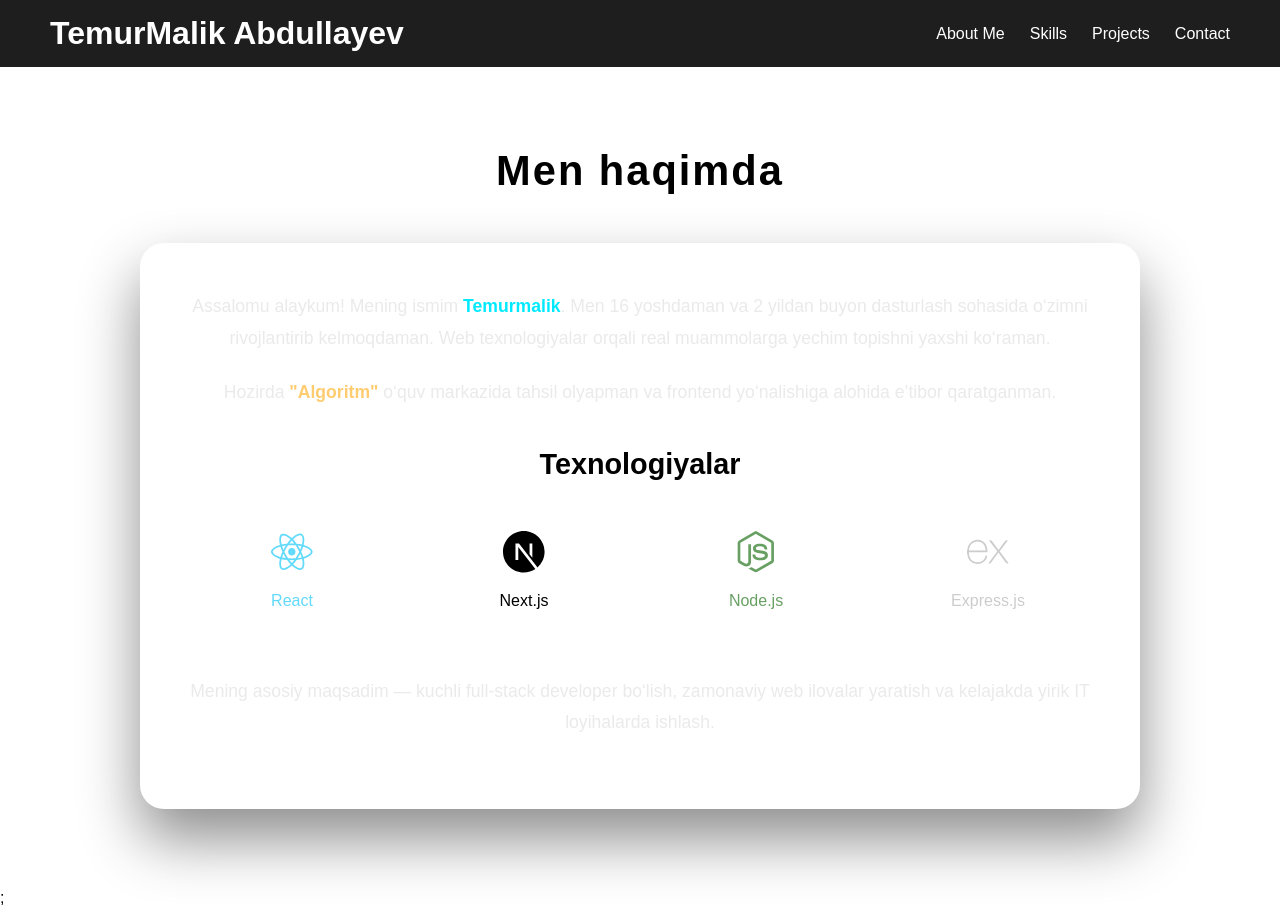
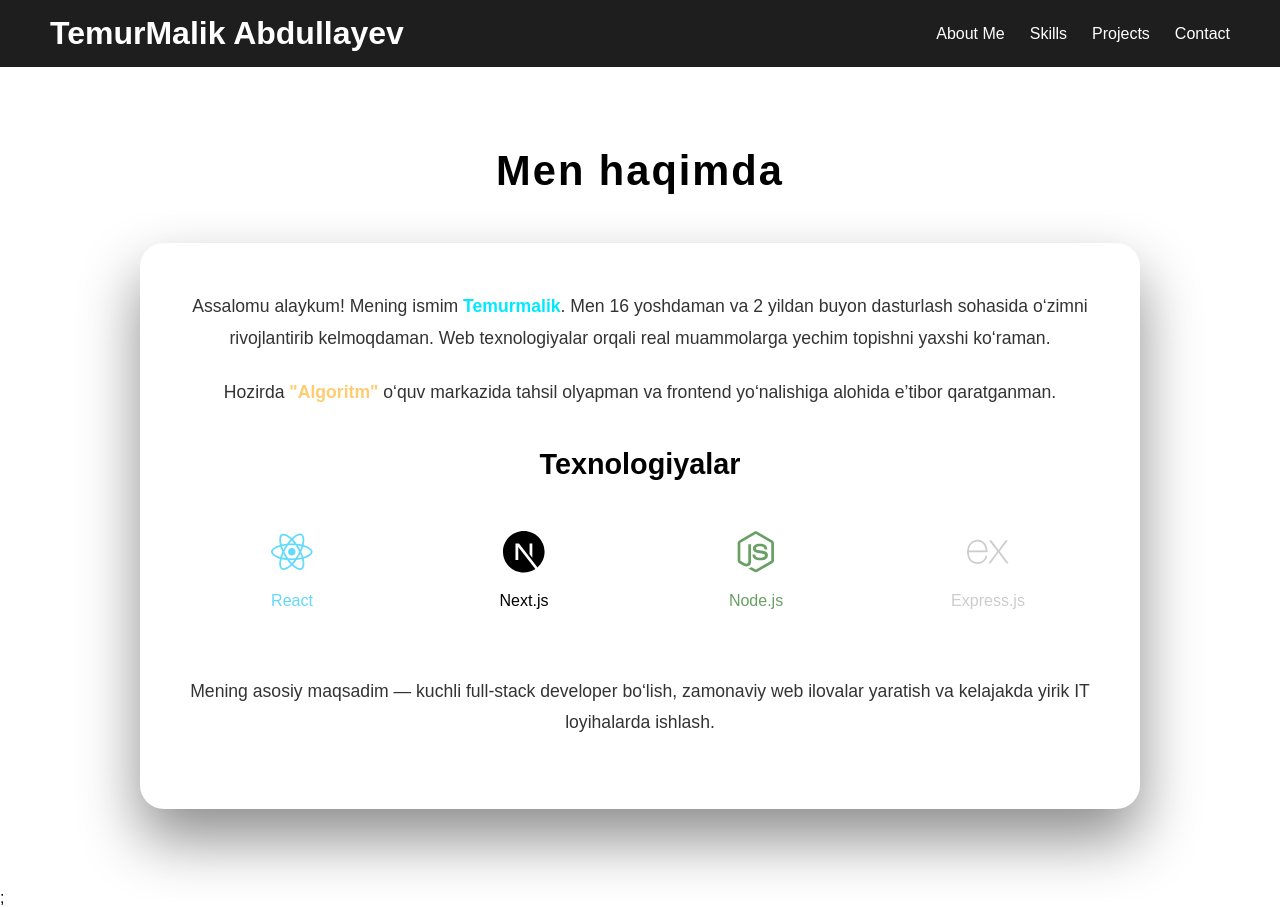
Before and after one commit to AbdullayevTemurmalik/About-Me, a React app: page / in a window 1280 px wide. Built offline with nearby package versions, Linux system fonts and the light colour scheme; the HTML template or start-up script is replaced by a standard one.

Commit message:
add overill

```diff
--- a/src/components/AboutMe.css
+++ b/src/components/AboutMe.css
@@ -39,7 +39,7 @@
   font-size: clamp(0.95rem, 2.5vw, 1.1rem);
   line-height: 1.8;
   margin-bottom: 1.4rem;
-  color: #eaeaea;
+  color: #333333;
 }
 
 .name {
--- a/src/components/Projects.css
+++ b/src/components/Projects.css
@@ -88,7 +88,7 @@
 
 .description {
   font-size: 14px;
-  color: #555;
+  color: #333333;
   line-height: 1.5;
   flex-grow: 1;
   margin-bottom: 20px;
```
